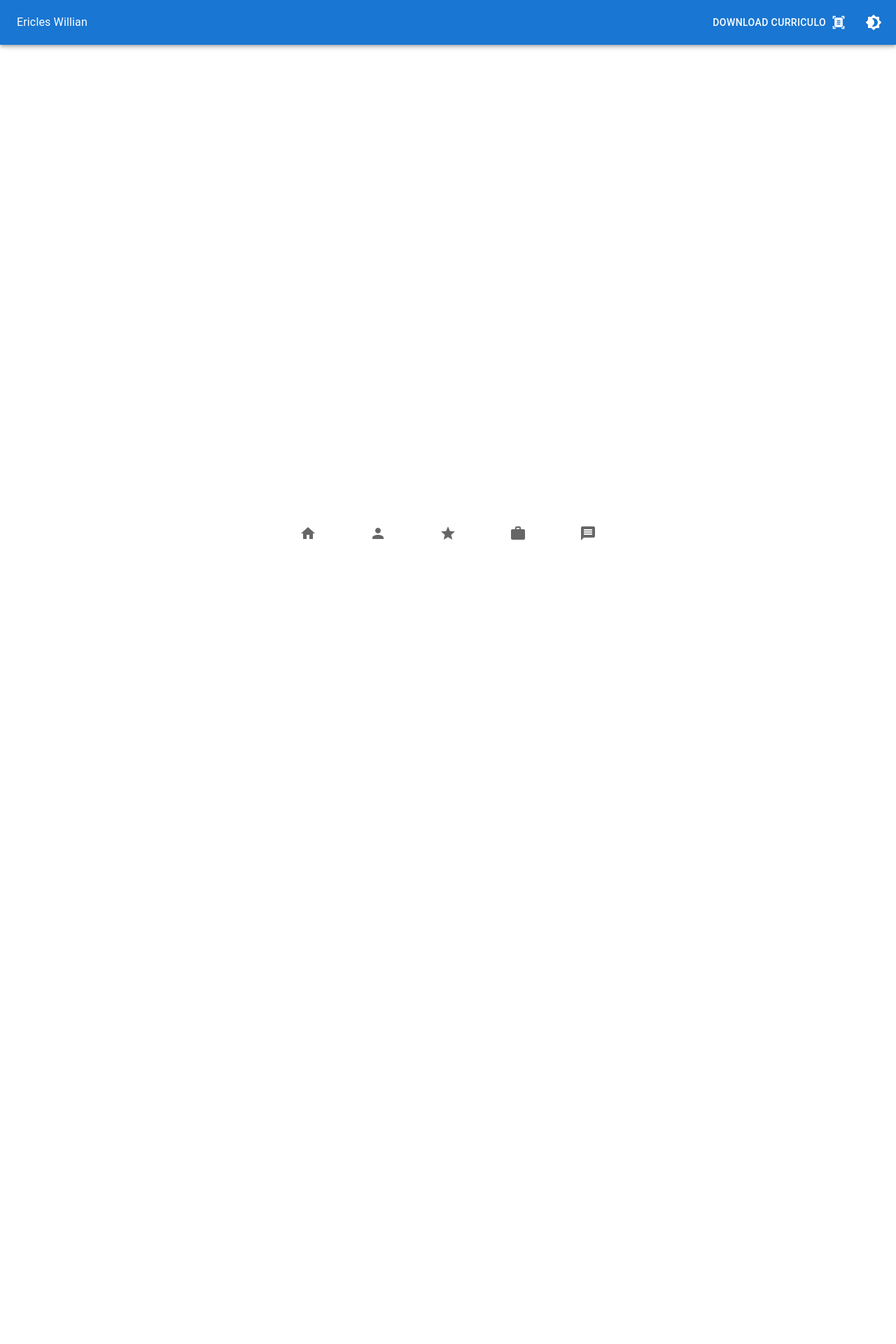
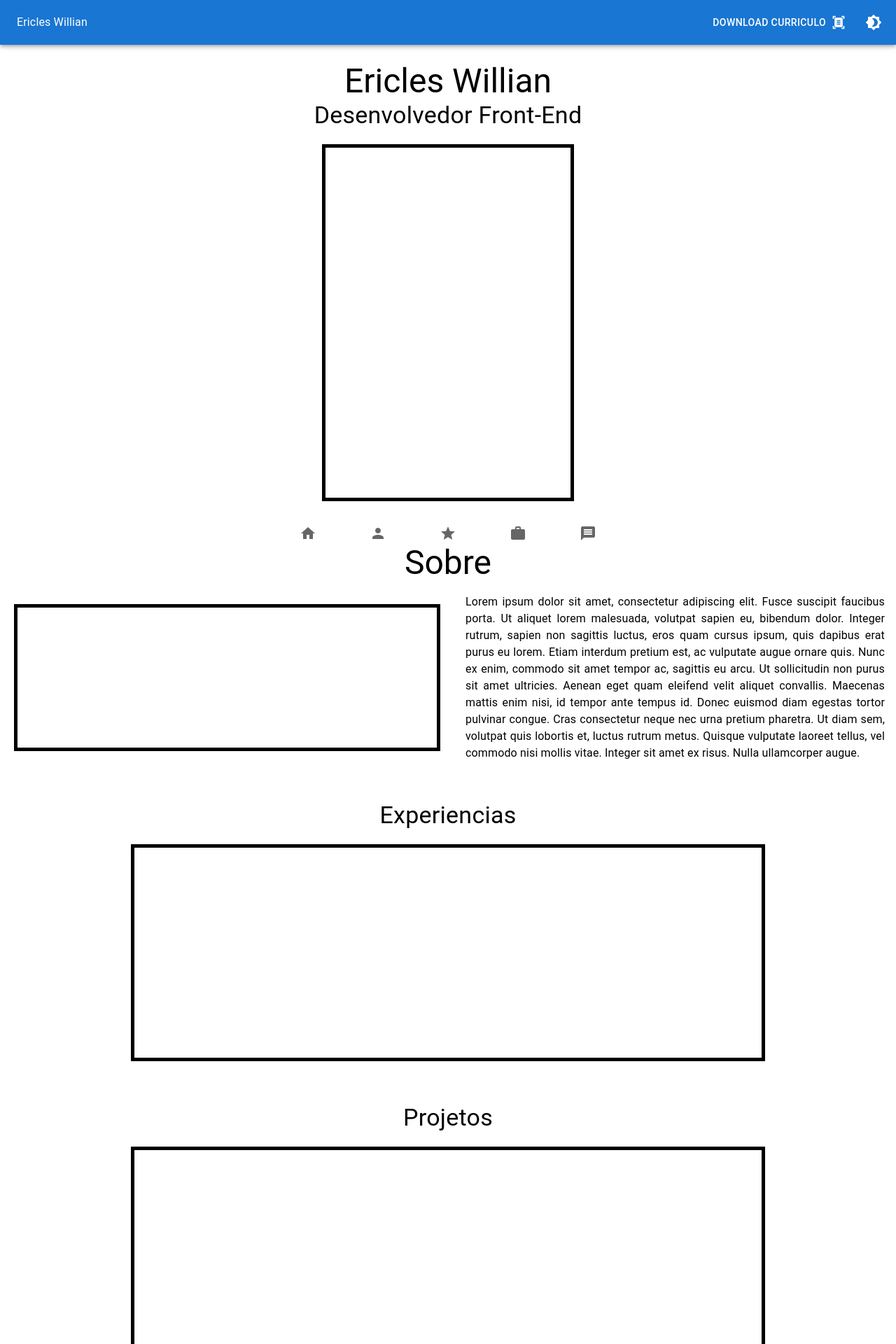
Before and after one commit to ewnsilva/portfolio, a React (Create React App) app: page / in a window 1280 px wide. Shown: the top 1920 px of the page at 70% size. Before the commit the page ends 800 px from the top, so only its background shows below. Built offline with nearby package versions, Linux system fonts and the light colour scheme.

Commit message:
refactor: ordering components on the page

```diff
--- a/src/components/index.tsx
+++ b/src/components/index.tsx
@@ -1,2 +1,7 @@
+export { About } from "./About";
+export { Contact } from "./Contact";
 export { Footer } from "./Footer";
 export { Header } from "./Header";
+export { Home } from "./Home";
+export { Projects } from "./Projects";
+export { Technologies } from "./Technologies";
--- a/src/pages/index.tsx
+++ b/src/pages/index.tsx
@@ -1,9 +1,22 @@
-import { Paper } from "@mui/material";
-import { Footer, Header } from "components";
+import { Box } from "@mui/material";
+import {
+  About,
+  Contact,
+  Footer,
+  Header,
+  Home,
+  Projects,
+  Technologies,
+} from "components";
 
 export const Portfolio = () => (
-  <Paper>
+  <Box display={"flex"} flexDirection={"column"} justifyContent={"center"}>
     <Header />
+    <Home />
+    <About />
+    <Technologies />
+    <Projects />
+    <Contact />
     <Footer />
-  </Paper>
+  </Box>
 );
```
